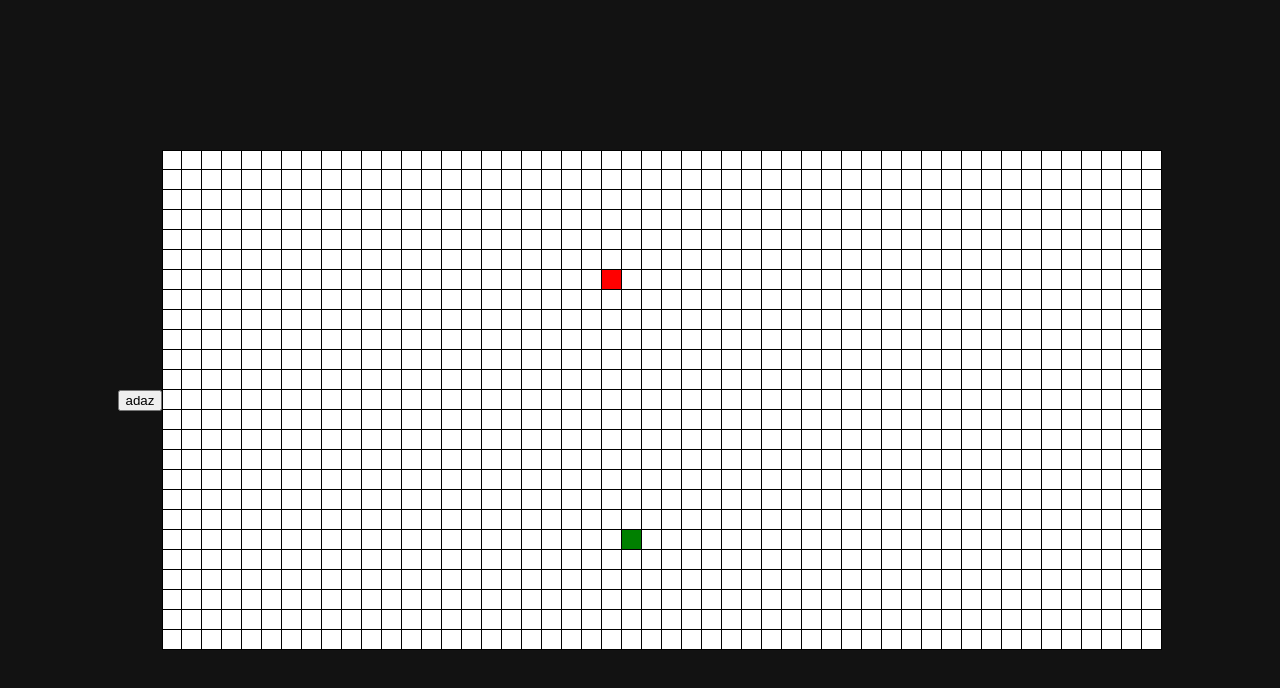
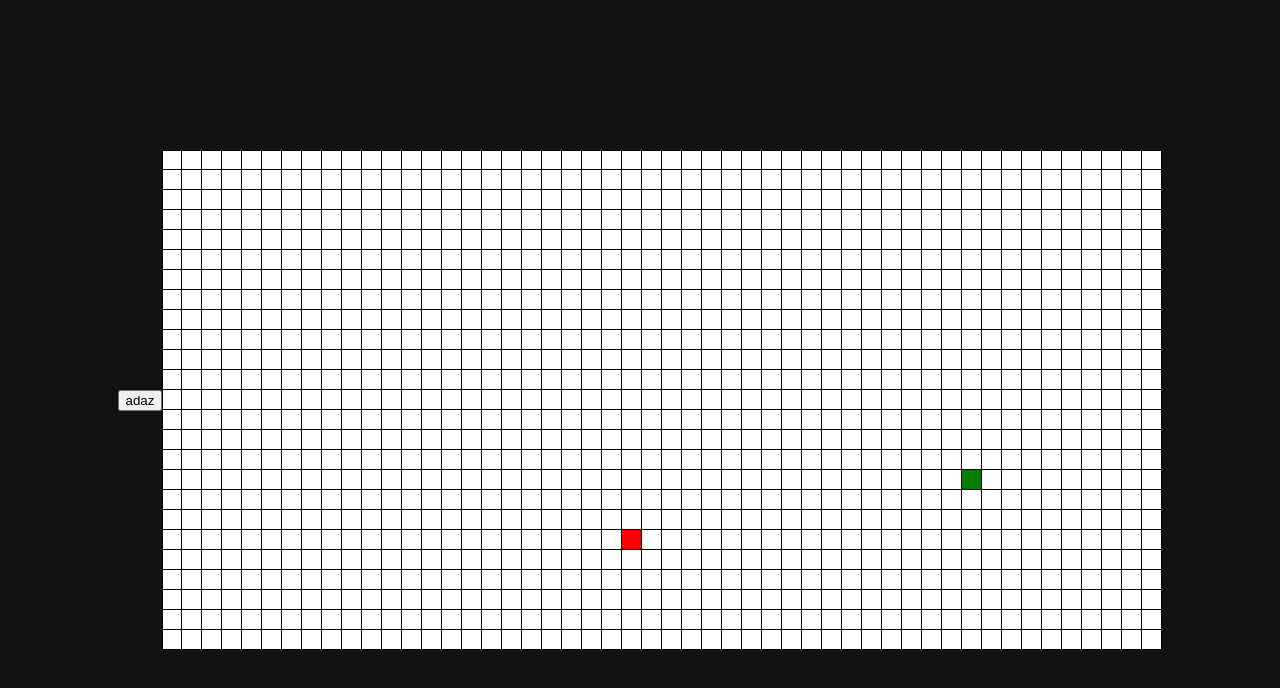
Before and after one commit to Herbin-Clement/graph-visu, a React (Create React App) app: page / in a window 1280 px wide. Shown: the top 688 px of the page. Built offline with nearby package versions, Linux system fonts and the light colour scheme.

Commit message:
add Nodes components for start end and path

```diff
--- a/src/App.js
+++ b/src/App.js
@@ -1,7 +1,10 @@
 import { useEffect, useState, useRef } from "react";
 import { Dijkstra, getPath } from "./lib/Dijkstra/Dijktra.js";
 import { createGridGraph, w, h } from "./lib/lib.js";
-import Vertice from "./Components/Vertice.jsx";
+import Node from "./Components/Node.jsx";
+import StartNode from "./Components/StartNode.jsx";
+import EndNode from "./Components/EndNode.jsx";
+import PathNode from "./Components/PathNode.jsx";
 
 import './App.css';
 
@@ -10,12 +13,11 @@ function App({ text, id }) {
 
   const didMount = useRef(false);
 
-
-  const [startNode, setStartNode] = useState(322);
+  const [startNode, setStartNode] = useState(840);
   const [endNode, setEndNode] = useState(973);
   const [graph, setGraph] = useState(createGridGraph(w, h));
   const [data, setData] = useState(Dijkstra(graph, startNode, endNode));
-  const [path, setPath] = useState(getPath(data.prev, startNode, endNode));
+  const [path, setPath] = useState([]);
   const [grid, setGrid] = useState(graph.getGraphRepresentation());
   const [visited, setVisited] = useState([]);
   const [toggle, setToggle] = useState(false);
@@ -26,9 +28,12 @@ function App({ text, id }) {
       data.display.forEach((v, i) => {
         setTimeout(() => {
           setVisited(prevState => [...prevState, v]);
-          console.log(visited);
         }, i * 50);
       });
+      setTimeout(() => {
+        setPath(getPath(data.prev, startNode, endNode));
+        console.log("da")
+      }, data.display.length * 50);
     } else {
       didMount.current = true;
     }
@@ -48,7 +53,7 @@ function App({ text, id }) {
 
   return (
     <div className="App">
-      <button onClick={() => setToggle(prevState => !prevState)}> adaz</button>
+      <button onClick={() => setToggle(prevState => !prevState)}>adaz</button>
         <div className="grid">
           {grid.map((row, y) => {
             return (
@@ -56,18 +61,18 @@ function App({ text, id }) {
                 {row.map((cell, x) => {
                   const id = w * y + x;
                   if (visited.includes(id)) cell = true;
-                  return (
-                    <Vertice
-                      key={id}
-                      id={id}
-                      y={y}
-                      x={x}
-                      value={cell}
-                      // handleClick={handleClick}
-                      isStartNode={startNode == id}
-                      isEndNode={endNode == id}
-                      />
-                  );
+                  const props = {
+                    key:id,
+                    id:id,
+                    y:y,
+                    x:x,
+                    value:cell,
+                    // handleClick={handleClick}
+                  }
+                  if (id === startNode) return <StartNode {...props}/>
+                  else if (id === endNode) return <EndNode {...props}/>
+                  else if (path.includes(id)) return <PathNode {...props}/>
+                  else return <Node {...props}/>
                 })}
               </div>
             );
--- /dev/null
+++ b/src/Components/EndNode.jsx
@@ -0,0 +1,17 @@
+import "./Node.css";
+
+const EndNode = ({id, x, y, value, handleClick}) => {
+    return (
+        <div /*onClick={(e) => handleClick(e, id)}*/
+             className="vertice"
+             style={
+                 {
+                     backgroundColor: "red"
+                 }
+            }
+            >
+        </div>
+    )
+}
+
+export default EndNode;
--- /dev/null
+++ b/src/Components/Node.jsx
@@ -0,0 +1,17 @@
+import "./Node.css";
+
+const Node = ({id, x, y, value, handleClick}) => {
+    return (
+        <div /*onClick={(e) => handleClick(e, id)}*/
+             className="vertice"
+             style={
+                 {
+                     backgroundColor: value ? "#121212" : "999999"
+                 }
+            }
+            >
+        </div>
+    )
+}
+
+export default Node;
--- /dev/null
+++ b/src/Components/PathNode.jsx
@@ -0,0 +1,17 @@
+import "./Node.css";
+
+const PathNode = ({id, x, y, value, handleClick}) => {
+    return (
+        <div /*onClick={(e) => handleClick(e, id)}*/
+             className="vertice"
+             style={
+                 {
+                     backgroundColor: "purple"
+                 }
+            }
+            >
+        </div>
+    )
+}
+
+export default PathNode;
--- /dev/null
+++ b/src/Components/StartNode.jsx
@@ -0,0 +1,17 @@
+import "./Node.css";
+
+const StartNode = ({id, x, y, value, handleClick}) => {
+    return (
+        <div /*onClick={(e) => handleClick(e, id)}*/
+             className="vertice"
+             style={
+                 {
+                     backgroundColor: "green"
+                 }
+            }
+            >
+        </div>
+    )
+}
+
+export default StartNode;
--- a/src/Components/Vertice.jsx
+++ /dev/null
@@ -1,21 +0,0 @@
-import "./Vertice.css";
-
-const Vertice = ({id, x, y, value, handleClick, isStartNode, isEndNode}) => {
-    let backgroundColor;
-    if (isStartNode) backgroundColor = "red";
-    else if (isEndNode) backgroundColor = "green";
-    else backgroundColor = value ? "#121212" : "999999";
-    return (
-        <div /*onClick={(e) => handleClick(e, id)}*/
-             className="vertice"
-             style={
-                 {
-                     backgroundColor
-                 }
-            }
-            >
-        </div>
-    )
-}
-
-export default Vertice;
```
Also changed, not shown: src/Components/Node.css (renamed from src/Components/Vertice.css).
